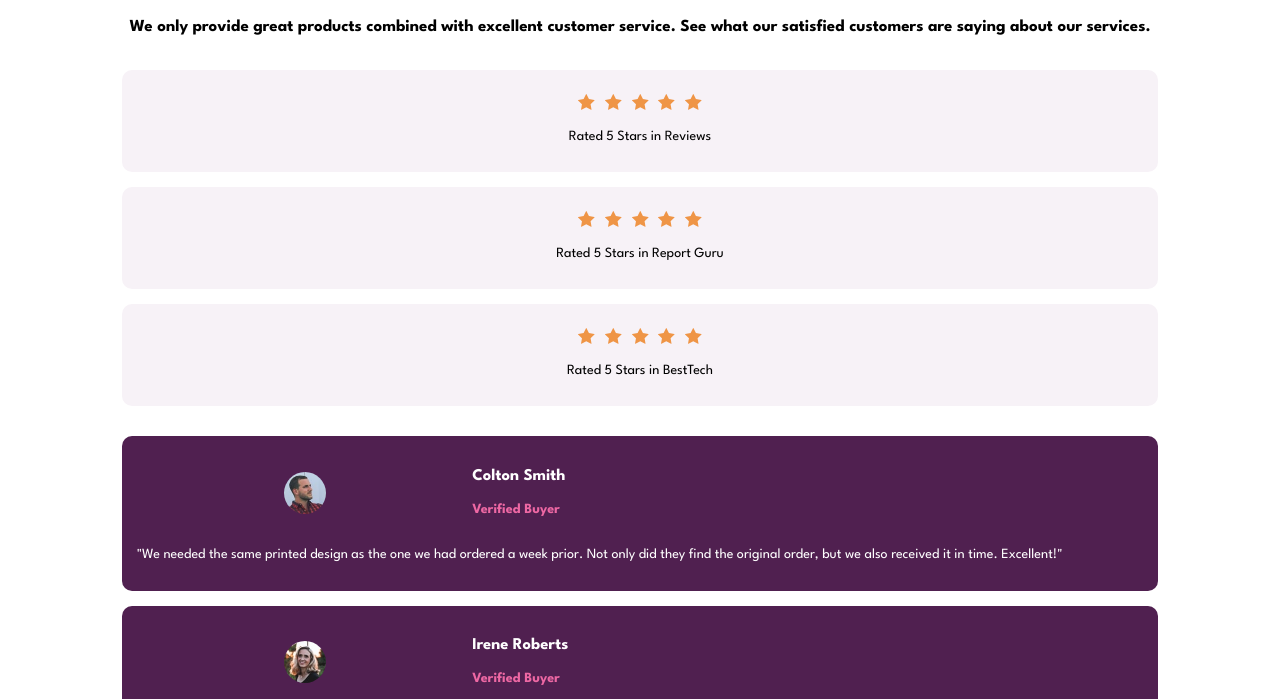
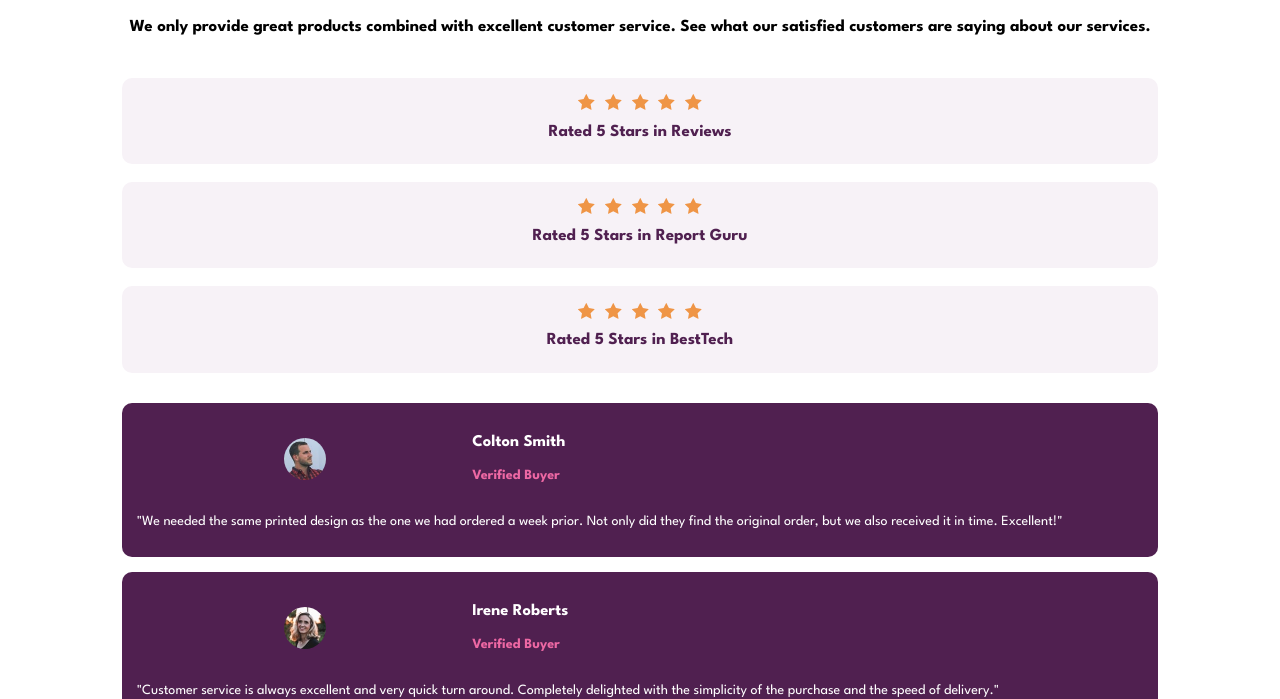
Before and after one commit to crwainstock/fe-mentor-social-proof, a plain HTML site: page index.html in a window 1280 px wide. Shown: the part 125-824 px from the top of the page. Drawn offline with Linux system fonts and the light colour scheme.

Commit message:
adjusting margin and padding to align ratings section

```diff
--- a/index.html
+++ b/index.html
@@ -23,7 +23,7 @@
   <body>
     <div class="component-container">
       <div class="top-row-large">
-        <section>
+        <section id="header-section">
           <h1>10,000+ of our users love our products.</h1>
           <h2 id="header-h2">
             We only provide great products combined with excellent customer
@@ -31,7 +31,7 @@
             services.
           </h2>
         </section>
-        <section>
+        <section id="ratings-section">
           <div class="ratings" id="rating-1">
             <div class="stars">
               <img src="./Project Requirements/images/icon-star.svg" />
--- a/styles.css
+++ b/styles.css
@@ -31,12 +31,21 @@ h1 {
   line-height: 1.5;
   margin-bottom: 2rem;
 }
+#header-section {
+  margin-bottom: 2.5rem;
+}
 
 .ratings {
   background-color: hsl(300, 24%, 96%);
-  padding: 1rem;
-  margin-top: 1rem;
+  padding: 0.5rem;
+  margin-top: 1.2rem;
   border-radius: 10px;
+}
+.ratings p {
+  margin-top: 0.5rem;
+  font-size: 1.2em;
+  color: hsl(300, 43%, 22%);
+  font-weight: 700;
 }
 
 .stars {
```
